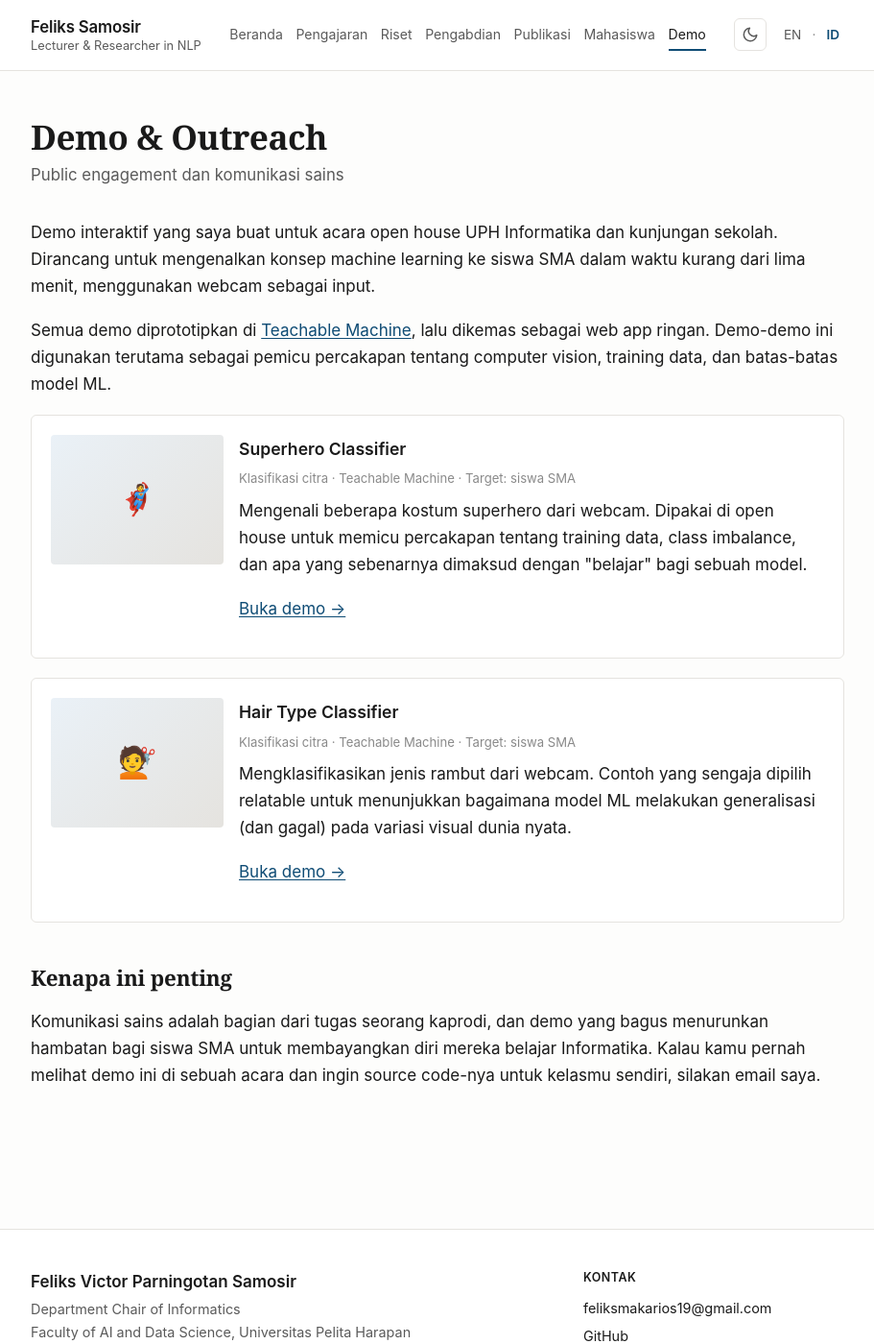
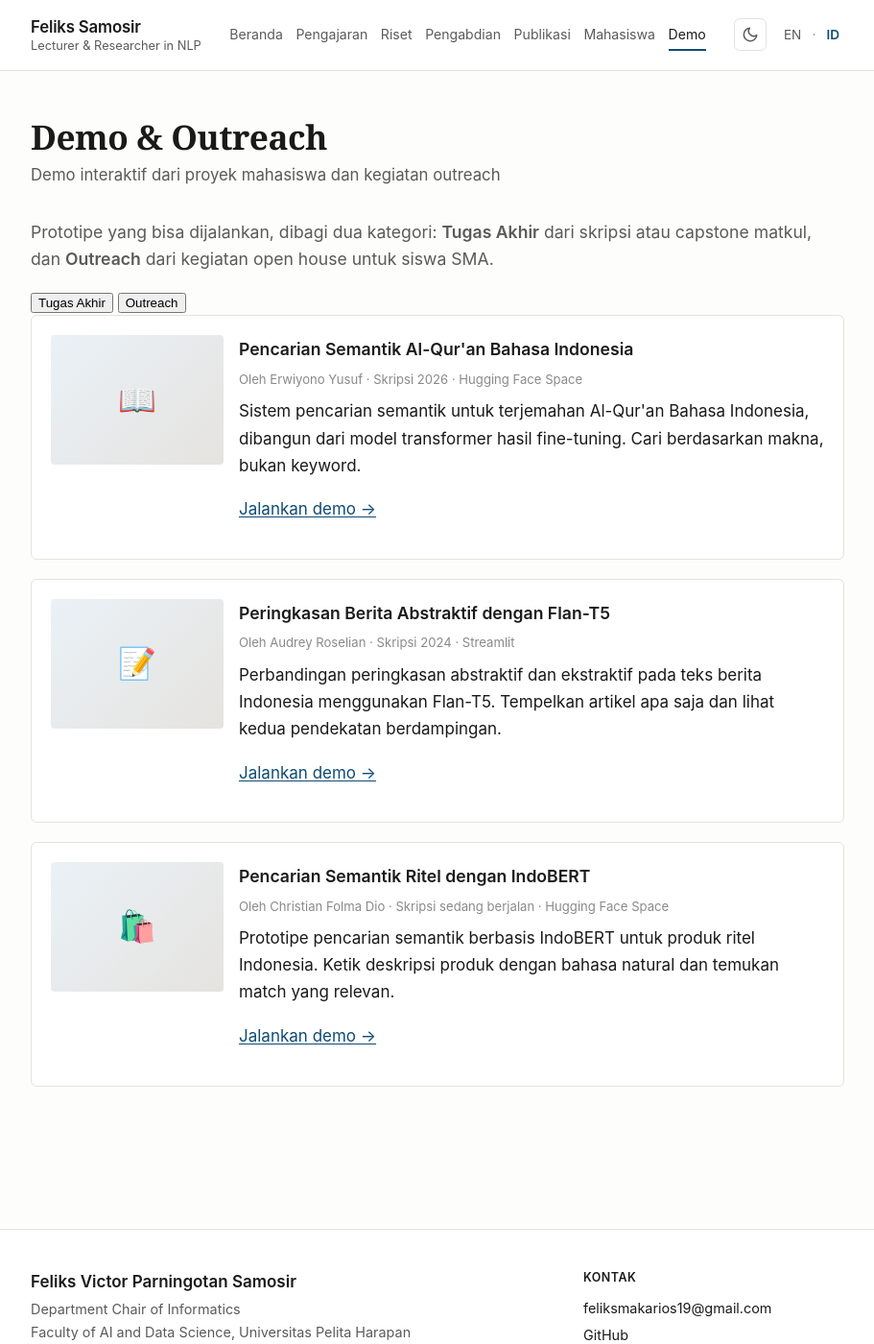
Before and after one commit to FeliksMakarios/feliksmakarios.github.io, a Jekyll site: the page built from id/demos.md, in a window 1280 px wide and 1400 px high. Shown: the whole window at 96% size, without its empty margins (184-1095 px from the left). Built offline with Jekyll 4.4.1, drawn with Linux system fonts in a browser that asks for light colours.

Commit message:
Phase 2.3: real student data, demos tabs, fix publication URLs

```diff
--- a/_data/publications.yml
+++ b/_data/publications.yml
@@ -34,7 +34,7 @@
   venue: "2025 22nd International Conference on Electrical Engineering/Electronics, Computer, Telecommunications and Information Technology (ECTI-CON)"
   venue_type: conference
   year: 2025
-  url: ""
+  url: "https://ieeexplore.ieee.org/document/11100895"
   area: applied-ml
   sub_area: predictive-analytics
 
@@ -44,7 +44,7 @@
   venue: "2025 22nd International Conference on Electrical Engineering/Electronics, Computer, Telecommunications and Information Technology (ECTI-CON)"
   venue_type: conference
   year: 2025
-  url: "https://ieeexplore.ieee.org/document/11100717/"
+  url: "https://ieeexplore.ieee.org/document/11100717"
   area: applied-ml
   sub_area: ensemble-methods
 
@@ -116,7 +116,7 @@
   year: 2023
   url: "https://doi.org/10.1109/ICIC60109.2023.10382053"
   area: domain-specific-nlp
-  sub_area: theological-text
+  sub_area: semantic-search
 
 - id: besklus-2022
   title: "BESKlus: BERT Extractive Summarization with K-Means Clustering in Scientific Paper"
--- a/id/demos.md
+++ b/id/demos.md
@@ -4,26 +4,70 @@ permalink: /id/demos/
 lang: id
 slug: demos
 title: Demo &amp; Outreach
-subtitle: "Public engagement dan komunikasi sains"
+subtitle: "Demo interaktif dari proyek mahasiswa dan kegiatan outreach"
 ---
 
-Demo interaktif yang saya buat untuk acara open house UPH Informatika dan kunjungan
+<p class="lead">
+Prototipe yang bisa dijalankan, dibagi dua kategori: <strong>Tugas Akhir</strong> dari
+skripsi atau capstone matkul, dan <strong>Outreach</strong> dari kegiatan open house
+untuk siswa SMA.
+</p>
+
+<div class="demo-tabs" role="group" aria-label="Kategori demo">
+  <button data-tab="final-project" class="active" type="button">Tugas Akhir</button>
+  <button data-tab="outreach" type="button">Outreach</button>
+</div>
+
+<section id="final-project" class="demo-section">
+
+<div class="card-demo">
+  <div class="thumb" aria-hidden="true">📖</div>
+  <div>
+    <h3>Pencarian Semantik Al-Qur'an Bahasa Indonesia</h3>
+    <p class="meta">Oleh Erwiyono Yusuf · Skripsi 2026 · Hugging Face Space</p>
+    <p>Sistem pencarian semantik untuk terjemahan Al-Qur'an Bahasa Indonesia, dibangun dari model transformer hasil fine-tuning. Cari berdasarkan makna, bukan keyword.</p>
+    <p><a href="https://huggingface.co/spaces/erwiyonoyusuf/Semantic-Search-Alquran-terjemahan-Indonesia" target="_blank" rel="noopener external">Jalankan demo →</a></p>
+  </div>
+</div>
+
+<div class="card-demo">
+  <div class="thumb" aria-hidden="true">📝</div>
+  <div>
+    <h3>Peringkasan Berita Abstraktif dengan Flan-T5</h3>
+    <p class="meta">Oleh Audrey Roselian · Skripsi 2024 · Streamlit</p>
+    <p>Perbandingan peringkasan abstraktif dan ekstraktif pada teks berita Indonesia menggunakan Flan-T5. Tempelkan artikel apa saja dan lihat kedua pendekatan berdampingan.</p>
+    <p><a href="https://abstractivesumm-audreyy.streamlit.app/" target="_blank" rel="noopener external">Jalankan demo →</a></p>
+  </div>
+</div>
+
+<div class="card-demo">
+  <div class="thumb" aria-hidden="true">🛍️</div>
+  <div>
+    <h3>Pencarian Semantik Ritel dengan IndoBERT</h3>
+    <p class="meta">Oleh Christian Folma Dio · Skripsi sedang berjalan · Hugging Face Space</p>
+    <p>Prototipe pencarian semantik berbasis IndoBERT untuk produk ritel Indonesia. Ketik deskripsi produk dengan bahasa natural dan temukan match yang relevan.</p>
+    <p><a href="https://huggingface.co/spaces/Folma/IndoBERT-Retail-Search" target="_blank" rel="noopener external">Jalankan demo →</a></p>
+  </div>
+</div>
+
+</section>
+
+<section id="outreach" class="demo-section" hidden>
+
+<p>
+Demo langsung yang saya bangun untuk acara open house Informatika UPH dan kunjungan
 sekolah. Dirancang untuk mengenalkan konsep machine learning ke siswa SMA dalam waktu
-kurang dari lima menit, menggunakan webcam sebagai input.
-
-Semua demo diprototipkan di <a href="https://teachablemachine.withgoogle.com/">Teachable
-Machine</a>, lalu dikemas sebagai web app ringan. Demo-demo ini digunakan terutama sebagai
-pemicu percakapan tentang computer vision, training data, dan batas-batas model ML.
+kurang dari lima menit menggunakan webcam mereka. Semua di-prototype di
+<a href="https://teachablemachine.withgoogle.com/">Teachable Machine</a>.
+</p>
 
 <div class="card-demo">
   <div class="thumb" aria-hidden="true">🦸</div>
   <div>
     <h3>Superhero Classifier</h3>
     <p class="meta">Klasifikasi citra · Teachable Machine · Target: siswa SMA</p>
-    <p>Mengenali beberapa kostum superhero dari webcam. Dipakai di open house untuk memicu
-    percakapan tentang training data, class imbalance, dan apa yang sebenarnya dimaksud
-    dengan "belajar" bagi sebuah model.</p>
-    <p><a href="/demos/superheroes/">Buka demo →</a></p>
+    <p>Mengenali beberapa kostum superhero dari feed webcam. Dipakai di open house untuk memantik diskusi tentang data pelatihan, ketidakseimbangan kelas, dan apa arti "belajar" untuk sebuah model.</p>
+    <p><a href="/demos/superheroes/">Jalankan demo →</a></p>
   </div>
 </div>
 
@@ -32,16 +76,26 @@ pemicu percakapan tentang computer vision, training data, dan batas-batas model
   <div>
     <h3>Hair Type Classifier</h3>
     <p class="meta">Klasifikasi citra · Teachable Machine · Target: siswa SMA</p>
-    <p>Mengklasifikasikan jenis rambut dari webcam. Contoh yang sengaja dipilih relatable
-    untuk menunjukkan bagaimana model ML melakukan generalisasi (dan gagal) pada variasi
-    visual dunia nyata.</p>
-    <p><a href="/demos/hairtype/">Buka demo →</a></p>
+    <p>Mengklasifikasikan jenis rambut dari feed webcam. Contoh yang sengaja dipilih agar relatable, untuk menunjukkan bagaimana model ML bergeneralisasi (dan gagal) pada variasi visual dunia nyata.</p>
+    <p><a href="/demos/hairtype/">Jalankan demo →</a></p>
   </div>
 </div>
 
-## Kenapa ini penting
+</section>
 
-Komunikasi sains adalah bagian dari tugas seorang kaprodi, dan demo yang bagus menurunkan
-hambatan bagi siswa SMA untuk membayangkan diri mereka belajar Informatika. Kalau kamu
-pernah melihat demo ini di sebuah acara dan ingin source code-nya untuk kelasmu sendiri,
-silakan email saya.
+<script>
+  (function() {
+    var buttons = document.querySelectorAll('.demo-tabs button');
+    var sections = document.querySelectorAll('.demo-section');
+    buttons.forEach(function(btn) {
+      btn.addEventListener('click', function() {
+        var tab = btn.getAttribute('data-tab');
+        buttons.forEach(function(b) { b.classList.remove('active'); });
+        btn.classList.add('active');
+        sections.forEach(function(s) {
+          s.hidden = (s.id !== tab);
+        });
+      });
+    });
+  })();
+</script>
```
Also changed, not shown: en/demos.md (+72 -16 lines), en/students.md (+3 -3 lines), id/students.md (+3 -3 lines).
